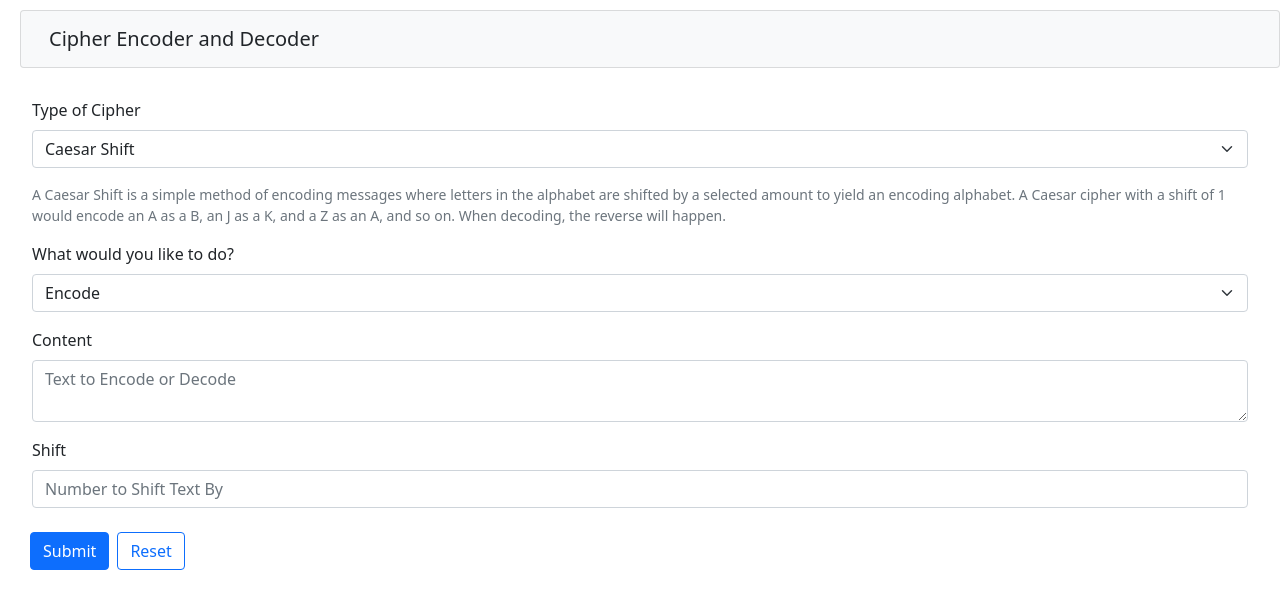
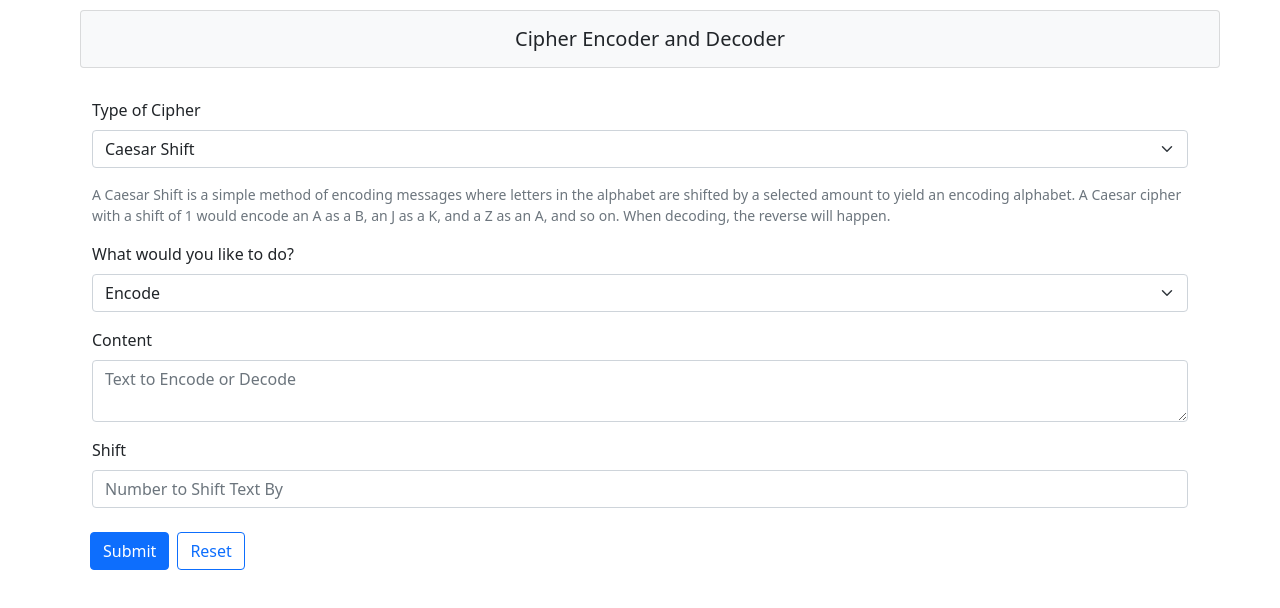
Before and after one commit to kodastokes/cipher-app, a React (Create React App) app: page / in a window 1280 px wide. Shown: the top 608 px of the page. Built offline with nearby package versions, Linux system fonts and the light colour scheme.

Commit message:
added basic header

```diff
--- a/src/App.js
+++ b/src/App.js
@@ -17,10 +17,10 @@ function App() {
 
   return (
     <>
-      <Container fluid>
+      <Container >
         <Row>
-          <Card bg="light">
-              <Card.Title className="m-3">
+          <Card bg="light" className='text-center' >
+              <Card.Title className="m-3"  >
                 Cipher Encoder and Decoder
               </Card.Title>
           </Card>
```
